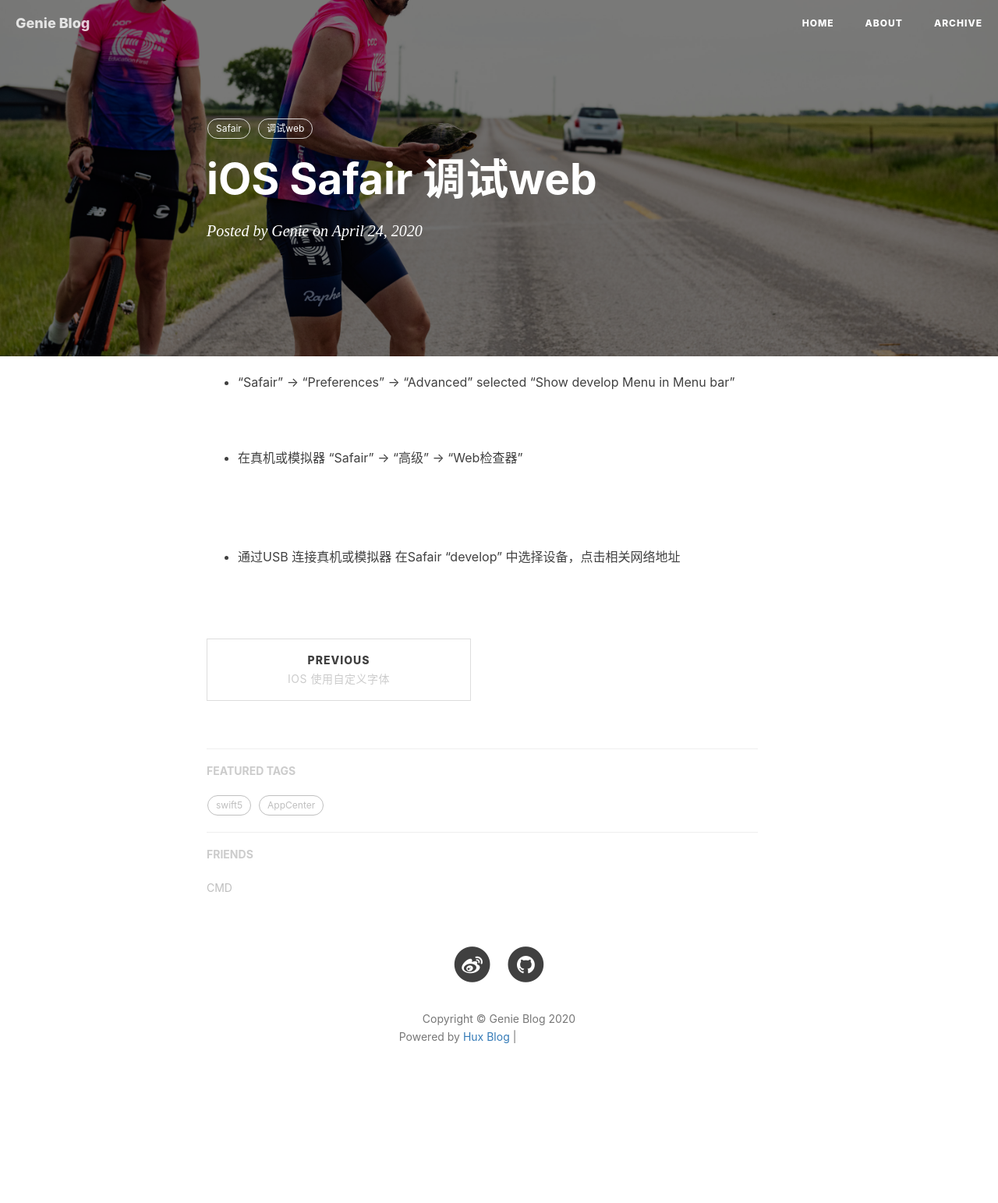
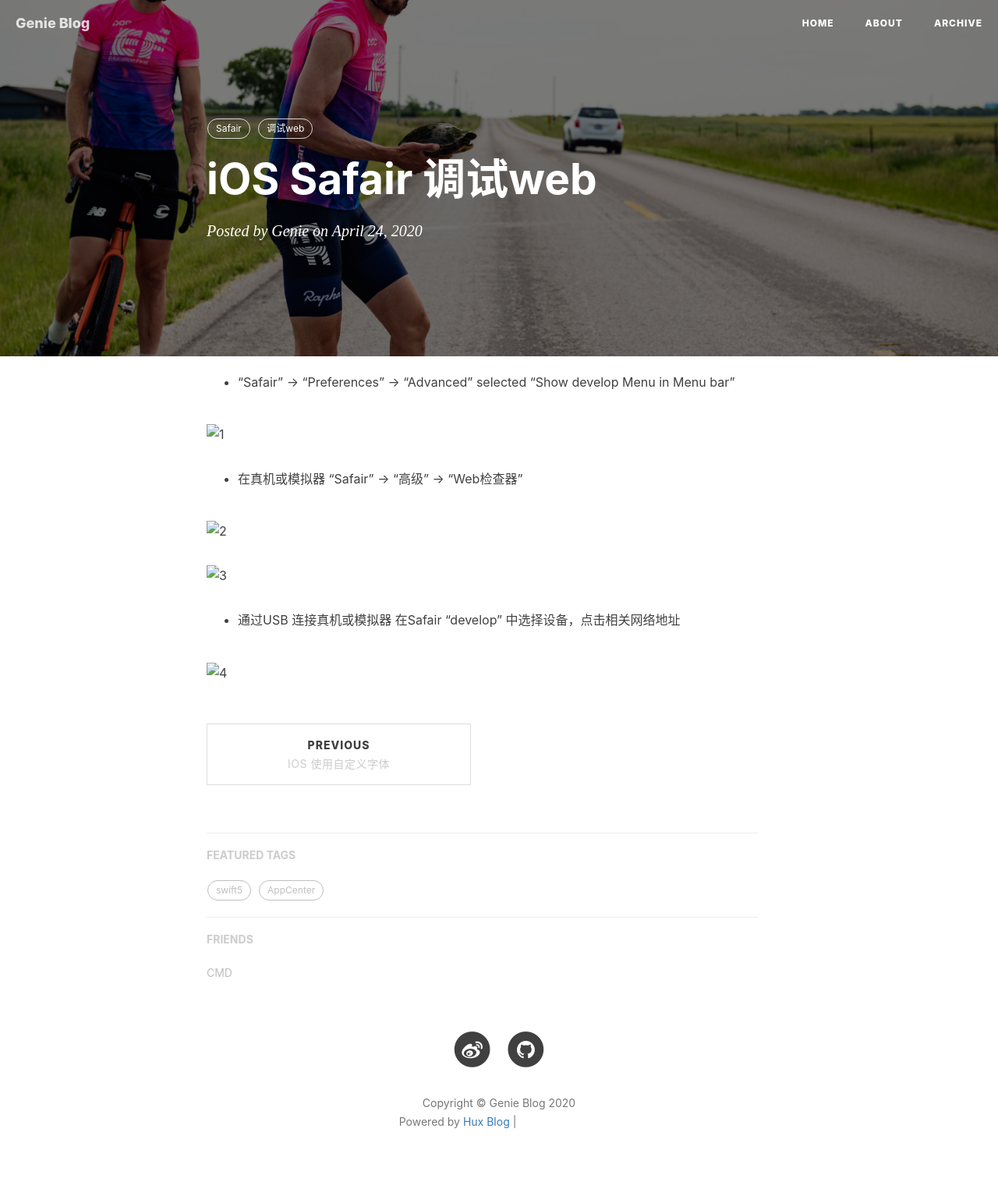
Before and after one commit to Gensun/Gensun.github.io, a Jekyll site: the page built from _posts/2020-04-24-Safair-Launch-Web.md, in a window 1280 px wide. Shown: the whole page at 78% size. Built offline with Jekyll 4.4.1, drawn with Linux system fonts in a browser that asks for light colours; nearby versions of some CDN libraries; comment, search, counter and statistics services are not loaded; a style sheet for code colours, icons or effects is not loaded; before the commit the page ends 1434 px from its top, so only the background shows below that; grey boxes are pictures that could not be loaded.

Commit message:
Safair launch  web

```diff
--- a/_posts/2020-04-24-Safair-Launch-Web.md
+++ b/_posts/2020-04-24-Safair-Launch-Web.md
@@ -12,14 +12,14 @@ tags:
 
 * "Safair" -> "Preferences" -> "Advanced" selected "Show develop Menu in Menu bar"
 
-![](img/Safair/WX20200423-132126.png)
+![1](img/Safair/WX20200423-132126.png)
 
 * 在真机或模拟器 "Safair" -> "高级" -> "Web检查器"
 
-![](img/Safair/WechatIMG169.jpeg)
+![2](img/Safair/WechatIMG169.jpeg)
 
-![](img/Safair/WechatIMG170.jpeg)
+![3](img/Safair/WechatIMG170.jpeg)
 
 * 通过USB 连接真机或模拟器 在Safair "develop" 中选择设备，点击相关网络地址
 
-![](img/Safair/Foxmail20200423012625.png)
+![4](img/Safair/Foxmail20200423012625.png)
```
